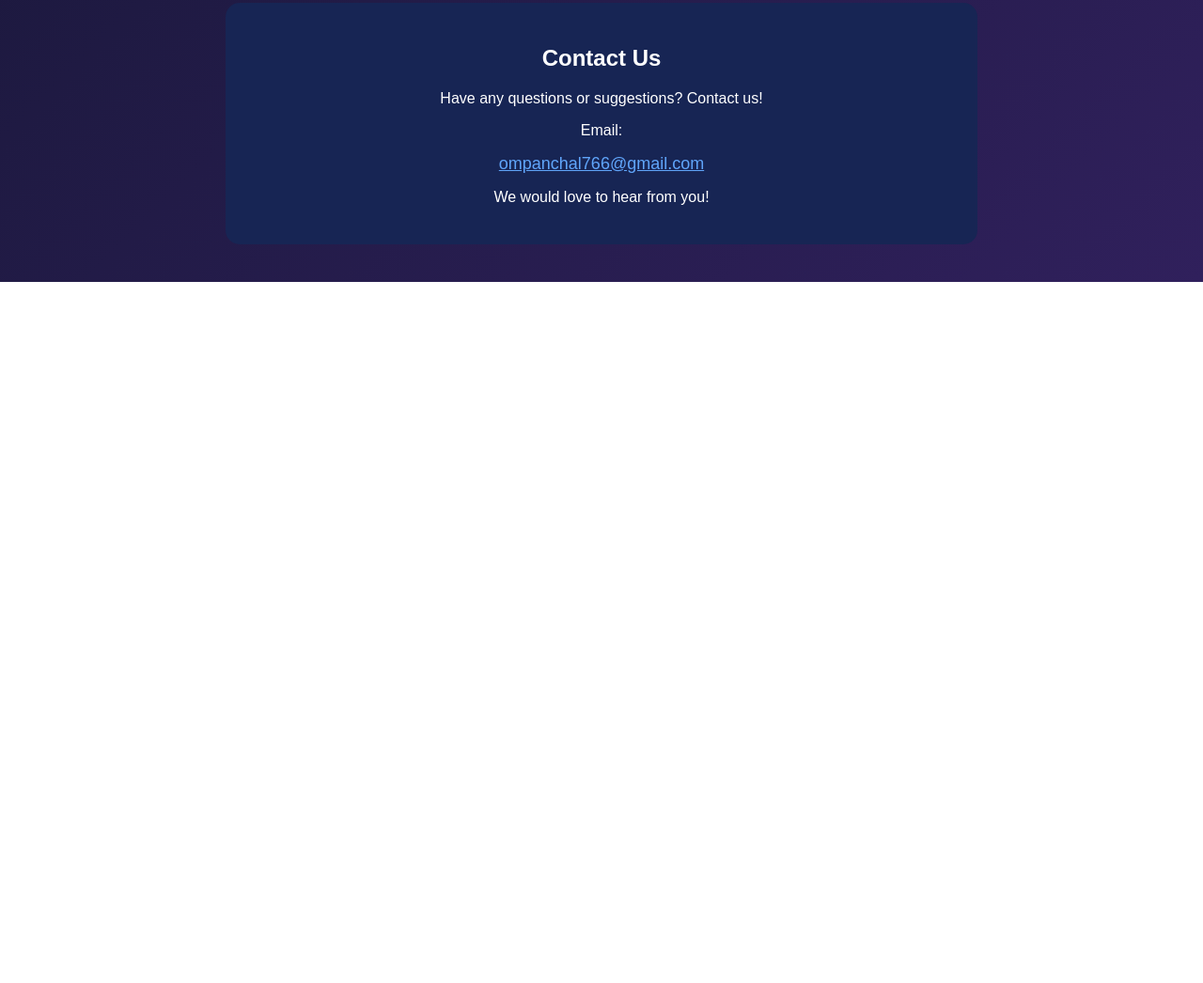
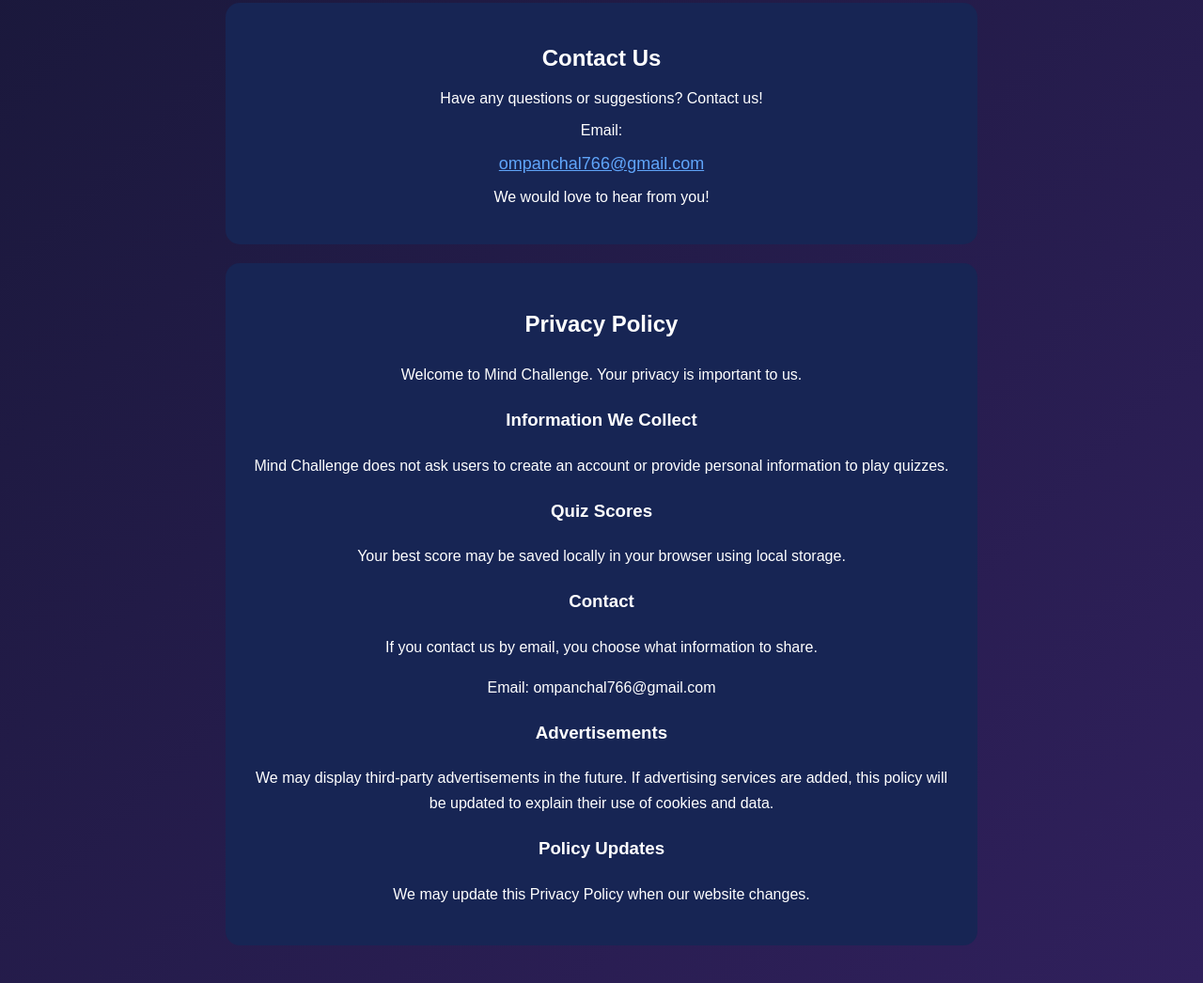
Before and after one commit to omakarp928/mind-challenge, a plain HTML site: page index.html in a window 1280 px wide. Shown: the part 1030-2076 px from the top of the page at 94% size. Before the commit the page ends 1330 px from the top, so only its background shows below. Drawn offline with Linux system fonts and the light colour scheme.

Commit message:
Add privacy policy section to index.html
Added a privacy policy section outlining user information collection and usage.

```diff
--- a/index.html
+++ b/index.html
@@ -262,6 +262,25 @@ document.getElementById("best").innerText=localStorage.getItem("mindBest")||0;
   </a>
   <p>We would love to hear from you!</p>
 </section>
+<section id="privacy" style="padding:25px;margin:20px auto;max-width:800px;background:#172554;color:white;border-radius:15px;font-family:Arial;line-height:1.7;">
+  <h2 style="text-align:center;">Privacy Policy</h2>
+  <p>Welcome to Mind Challenge. Your privacy is important to us.</p>
 
+  <h3>Information We Collect</h3>
+  <p>Mind Challenge does not ask users to create an account or provide personal information to play quizzes.</p>
+
+  <h3>Quiz Scores</h3>
+  <p>Your best score may be saved locally in your browser using local storage.</p>
+
+  <h3>Contact</h3>
+  <p>If you contact us by email, you choose what information to share.</p>
+  <p>Email: ompanchal766@gmail.com</p>
+
+  <h3>Advertisements</h3>
+  <p>We may display third-party advertisements in the future. If advertising services are added, this policy will be updated to explain their use of cookies and data.</p>
+
+  <h3>Policy Updates</h3>
+  <p>We may update this Privacy Policy when our website changes.</p>
+</section>
 </body>
   </html>
```
